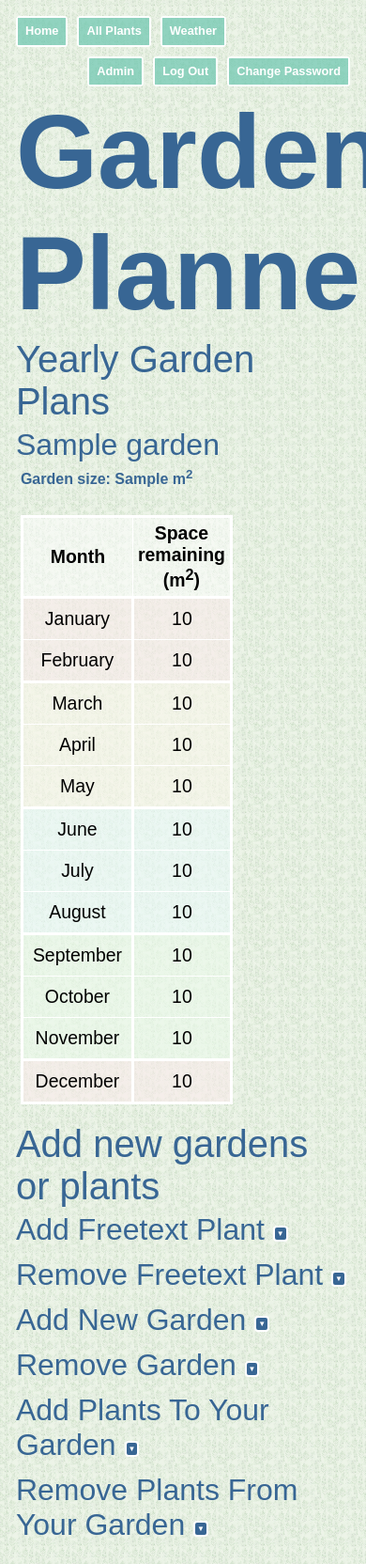
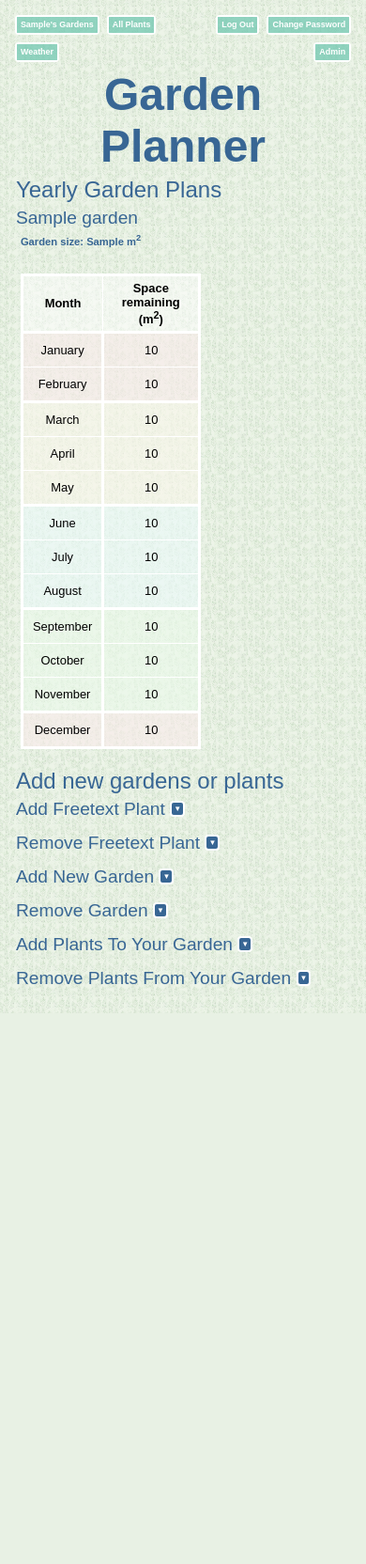
Before and after one commit to berternie9/garden-planner, a Flask app: page / in a window 390 px wide; the page is wider, and only the part inside the window is pictured. Shown: that part at 94% size. After the commit the page ends 1078 px from the top of that part, so only its background shows below. Run offline with Flask 3, Linux system fonts and the light colour scheme; the visitor is signed in with stand-in values (Sample User, id 1); a database or web service that is not in the repository returns one stand-in record (values such as "Sample title"); some libraries are stand-ins or nearby versions; some web fonts are replaced.

Commit message:
fixed bugs

```diff
--- a/app.py
+++ b/app.py
@@ -25,11 +25,17 @@
 app.config["SESSION_TYPE"] = "filesystem"
 Session(app)
 
-db = psycopg2.connect(host=os.environ['DB_HOST'],
-                      port=int(os.environ['DB_PORT']),
-                      database=os.environ['DB_NAME'],
-                      user=os.environ['DB_USER'],
-                      password=os.environ['DB_PASSWORD'])
+db = psycopg2.connect(host='***REMOVED***',
+                      port='5432',
+                      database='***REMOVED***',
+                      user='***REMOVED***',
+                      password='***REMOVED***')
+
+# db = psycopg2.connect(host=os.environ['DB_HOST'],
+#                       port=int(os.environ['DB_PORT']),
+#                       database=os.environ['DB_NAME'],
+#                       user=os.environ['DB_USER'],
+#                       password=os.environ['DB_PASSWORD'])
 
 if __name__ == "__main__":
     port = int(os.environ.get("PORT", 10000))
@@ -61,12 +67,13 @@
     with db.cursor(cursor_factory = psycopg2.extras.RealDictCursor) as cur:
         cur.execute("SELECT * FROM users WHERE username = %s", ('admin',))
         admin = cur.fetchall()
+        admin_id = None
 
         if len(admin) == 1:
-            if session["user_id"] == admin[0]["user_id"]:
-                admin_id = admin[0]["user_id"]
-        else:
-            admin_id = None
+            admin_id = admin[0]["user_id"]
+
+        cur.execute("SELECT * FROM users WHERE user_id = %s", (session["user_id"],))
+        username = cur.fetchall()[0]["username"]
 
         if request.method == "POST":
             # Add freetext plants or gardens (including require plants) to SQL database, per user input from form in index.html
@@ -179,9 +186,8 @@
                 if is_plant_in_db == False:
                     return error("Plant name not found.", 400)
 
-                cur.execute("SELECT plant_id FROM freetext_plants WHERE plant_name = %s AND user_id = %s", (request.form.get("plant_name_remove"), int(session["user_id"])))
+                cur.execute("SELECT plant_id FROM freetext_plants WHERE plant_name = %s AND user_id = %s", (request.form.get("plant_name_remove"), int(session["user_id"]),))
                 plant_id = cur.fetchall()
-
 
                 for i in range(len(plant_id)):
                   cur.execute("DELETE FROM freetext_plants WHERE plant_id = %s", (plant_id[i]["plant_id"],))
@@ -217,7 +223,7 @@
                     if garden_names_user[i]["garden_name"] == request.form.get("add_new_garden_name"):
                         return error("You already have a garden with that name.", 400)
 
-                cur.execute("INSERT INTO gardens (garden_name, garden_size_metres_squared, user_id) VALUES (%s, %s, %s)", (request.form.get("add_new_garden_name"), request.form.get("add_new_garden_size"), int(session["user_id"])))
+                cur.execute("INSERT INTO gardens (garden_name, garden_size_metres_squared, user_id) VALUES (%s, %s, %s)", (request.form.get("add_new_garden_name"), request.form.get("add_new_garden_size"), int(session["user_id"]),))
                 db.commit()
 
                 return redirect("/")
@@ -240,7 +246,7 @@
                 if is_plant_in_db == False:
                     return error("You don't have a garden with that name.", 400)
 
-                cur.execute("SELECT garden_id FROM gardens WHERE garden_name = %s AND user_id = %s", (request.form.get("remove_garden_name"), int(session["user_id"])))
+                cur.execute("SELECT garden_id FROM gardens WHERE garden_name = %s AND user_id = %s", (request.form.get("remove_garden_name"), int(session["user_id"]),))
                 garden_id = cur.fetchall()
 
                 for i in range(len(garden_id)):
@@ -292,7 +298,7 @@
                     return error("Is the plant freetext? Must select either yes or no.", 400)
 
                 garden_id = None
-                cur.execute("SELECT garden_id FROM gardens WHERE user_id = %s AND garden_name = %s", (int(session["user_id"]), request.form.get("add_plants_to_garden_garden_name")))
+                cur.execute("SELECT garden_id FROM gardens WHERE user_id = %s AND garden_name = %s", (int(session["user_id"]), request.form.get("add_plants_to_garden_garden_name"),))
                 garden_id = cur.fetchone()["garden_id"]
 
                 if garden_id == None:
@@ -448,9 +454,9 @@
                         plants_growing_each_month_of_year.append([])
                         space_remaining_each_month[i].append([])
                     for j in range(12):
-                        cur.execute("SELECT plants.plant_name, planted_in_gardens.number_of_plants, planted_in_gardens.months_to_remain_planted, plants.metres_squared_required, plants.perennial_or_annual FROM gardens INNER JOIN planted_in_gardens ON gardens.garden_id = planted_in_gardens.garden_id INNER JOIN plants ON planted_in_gardens.plant_id = plants.plant_id WHERE planted_in_gardens.month_planted = %s AND gardens.garden_id = %s AND gardens.user_id = %s AND planted_in_gardens.freetext = 'no'", (months_of_year[j], int(garden_ids_from_user[i]["garden_id"]), int(session["user_id"])),)
+                        cur.execute("SELECT plants.plant_name, planted_in_gardens.number_of_plants, planted_in_gardens.months_to_remain_planted, plants.metres_squared_required, plants.perennial_or_annual FROM gardens INNER JOIN planted_in_gardens ON gardens.garden_id = planted_in_gardens.garden_id INNER JOIN plants ON planted_in_gardens.plant_id = plants.plant_id WHERE planted_in_gardens.month_planted = %s AND gardens.garden_id = %s AND gardens.user_id = %s AND planted_in_gardens.freetext = 'no'", (months_of_year[j], int(garden_ids_from_user[i]["garden_id"]), int(session["user_id"]),))
                         monthly_plants_nonfreetext = cur.fetchall()
-                        cur.execute("SELECT freetext_plants.plant_name, planted_in_gardens.number_of_plants, planted_in_gardens.months_to_remain_planted, freetext_plants.metres_squared_required, freetext_plants.perennial_or_annual FROM gardens INNER JOIN planted_in_gardens ON gardens.garden_id = planted_in_gardens.garden_id INNER JOIN freetext_plants ON planted_in_gardens.plant_id = freetext_plants.plant_id WHERE planted_in_gardens.month_planted = %s AND gardens.garden_id = %s AND gardens.user_id = %s AND planted_in_gardens.freetext = 'yes'", (months_of_year[j], int(garden_ids_from_user[i]["garden_id"]), int(session["user_id"])),)
+                        cur.execute("SELECT freetext_plants.plant_name, planted_in_gardens.number_of_plants, planted_in_gardens.months_to_remain_planted, freetext_plants.metres_squared_required, freetext_plants.perennial_or_annual FROM gardens INNER JOIN planted_in_gardens ON gardens.garden_id = planted_in_gardens.garden_id INNER JOIN freetext_plants ON planted_in_gardens.plant_id = freetext_plants.plant_id WHERE planted_in_gardens.month_planted = %s AND gardens.garden_id = %s AND gardens.user_id = %s AND planted_in_gardens.freetext = 'yes'", (months_of_year[j], int(garden_ids_from_user[i]["garden_id"]), int(session["user_id"]),))
                         monthly_plants_freetext = cur.fetchall()
 
                         for k in range(len(monthly_plants_nonfreetext)):
@@ -487,7 +493,7 @@
                             plant_space_required = float(planted_gardens_from_user[i][j][k]["metres_squared_required"]) * float(planted_gardens_from_user[i][j][k]["number_of_plants"])
                             space_remaining_each_month[i][j] -= plant_space_required
 
-            return render_template("index.html", space_remaining_each_month=space_remaining_each_month, all_plant_names_in_garden=all_plant_names_in_garden, total_different_plants_in_garden=total_different_plants_in_garden, garden_ids_from_user=garden_ids_from_user, planted_gardens_from_user=planted_gardens_from_user, number_of_gardens_from_user=number_of_gardens_from_user, admin_id=admin_id, months_of_year=months_of_year)
+            return render_template("index.html", space_remaining_each_month=space_remaining_each_month, all_plant_names_in_garden=all_plant_names_in_garden, total_different_plants_in_garden=total_different_plants_in_garden, garden_ids_from_user=garden_ids_from_user, planted_gardens_from_user=planted_gardens_from_user, number_of_gardens_from_user=number_of_gardens_from_user, admin_id=admin_id, username=username, months_of_year=months_of_year)
 
 
 @app.route("/admin", methods=["GET", "POST"])
@@ -496,8 +502,12 @@
     with db.cursor(cursor_factory = psycopg2.extras.RealDictCursor) as cur:
         cur.execute("SELECT * FROM users WHERE username = %s", ('admin',))
         admin = cur.fetchall()
-        if len(admin) == 1 and session["user_id"] == admin[0]["user_id"]:
-            admin_id = admin[0]["user_id"]
+        admin_id = admin[0]["user_id"]
+
+        cur.execute("SELECT * FROM users WHERE user_id = %s", (session["user_id"],))
+        username = cur.fetchall()[0]["username"]
+
+        if len(admin) == 1 and session["user_id"] == admin_id:
             if request.method == "POST":
                 # Insert new data from admin page into database
 
@@ -629,7 +639,7 @@
                         ON plants.plant_id = freetext_plants_users.plant_id
                         WHERE plants.freetext = %s AND freetext_plants_users.user_id = %s
                         """,
-                        ('yes', int(session["user_id"]))
+                        ('yes', int(session["user_id"]),)
                     )
                     freetext_plant_names_from_user = cur.fetchall()
 
@@ -950,10 +960,8 @@
                     db.commit()
 
                     return redirect("/admin")
-
             else:
-                return render_template("admin.html", admin_id=admin_id)
-
+                return render_template("admin.html", admin_id=admin_id, username=username)
         else:
             return error("You are not an admin.", 401)
 
@@ -962,16 +970,18 @@
 @login_required
 def change_password():
     with db.cursor(cursor_factory = psycopg2.extras.RealDictCursor) as cur:
-        cur.execute("SELECT * FROM users WHERE username = 'admin'");
+        cur.execute("SELECT * FROM users WHERE username = 'admin'")
         admin = cur.fetchall()
 
-        if len(admin) == 1 and session["user_id"] == admin[0]["user_id"]:
+        admin_id = None
+        if len(admin) == 1:
             admin_id = admin[0]["user_id"]
 
+        cur.execute("SELECT * FROM users WHERE user_id = %s", (session["user_id"],))
+        username = cur.fetchall()[0]["username"]
+
         if request.method == "POST":
-            if not request.form.get("username"):
-                return error("Must provide username.", 400)
-            elif not request.form.get("new_password"):
+            if not request.form.get("new_password"):
                 return error("Must provide new password.", 400)
             elif not request.form.get("confirmation"):
                 return error("Must provide password confirmation.", 400)
@@ -981,24 +991,25 @@
 
             hash_password = generate_password_hash(request.form.get("new_password"))
 
-            cur.execute("UPDATE users SET hash_password = %s WHERE username = %s", (hash_password, request.form.get("username")))
+            cur.execute("UPDATE users SET hash_password = %s WHERE username = %s", (hash_password, username))
             db.commit()
 
             return redirect("/")
 
         else:
-            return render_template("change_password.html", admin_id=admin_id)
+            return render_template("change_password.html", admin_id=admin_id, username=username)
 
 
 @app.route("/information")
 @login_required
 def information():
      with db.cursor(cursor_factory = psycopg2.extras.RealDictCursor) as cur:
-        cur.execute("SELECT * FROM users WHERE username = 'admin'");
+        cur.execute("SELECT * FROM users WHERE username = 'admin'")
         admin = cur.fetchall()
+        admin_id = admin[0]["user_id"]
 
-        if len(admin) == 1 and session["user_id"] == admin[0]["user_id"]:
-            admin_id = admin[0]["user_id"]
+        cur.execute("SELECT * FROM users WHERE user_id = %s", (session["user_id"],))
+        username = cur.fetchall()[0]["username"]
 
         cur.execute("SELECT plant_name, duration_to_maturity_months, plant_spacing_metres, metres_squared_required, perennial_or_annual, january, february, march, april, may, june, july, august, september, october, november, december FROM plants ORDER BY plant_name")
         plants = cur.fetchall()
@@ -1075,7 +1086,7 @@
 
             companion_enemies = companion_enemies_buffer
 
-        return render_template("information.html", plants=plants, freetext_plants_from_user=freetext_plants_from_user, companion_friends=companion_friends, companion_enemies=companion_enemies, admin_id=admin_id)
+        return render_template("information.html", plants=plants, freetext_plants_from_user=freetext_plants_from_user, companion_friends=companion_friends, companion_enemies=companion_enemies, admin_id=admin_id, username=username)
 
 
 @app.route("/login", methods=["GET", "POST"])
@@ -1143,6 +1154,14 @@
 @app.route("/weather", methods=["GET", "POST"])
 @login_required
 def weather():
+    with db.cursor(cursor_factory = psycopg2.extras.RealDictCursor) as cur:
+        cur.execute("SELECT * FROM users WHERE user_id = %s", (session["user_id"],))
+        username = cur.fetchall()[0]["username"]
+
+        cur.execute("SELECT * FROM users WHERE username = 'admin'")
+        admin = cur.fetchall()
+        admin_id = admin[0]["user_id"]
+
     # Setup the Open-Meteo API client with cache and retry on error
     cache_session = requests_cache.CachedSession('.cache', expire_after = 3600)
     retry_session = retry(cache_session, retries = 5, backoff_factor = 0.2)
@@ -1228,4 +1247,4 @@
 
     daily_dataframe = pd.DataFrame(data = daily_data)
 
-    return render_template("weather.html", latitude=latitude, longitude=longitude, freetext_location=freetext_location, daily_dataframe=daily_dataframe)
+    return render_template("weather.html", latitude=latitude, longitude=longitude, freetext_location=freetext_location, daily_dataframe=daily_dataframe, username=username, admin_id=admin_id)
--- a/static/styles.css
+++ b/static/styles.css
@@ -255,3 +255,53 @@
     color: #386694;
     font-weight: bold;
 }
+
+@media (max-width: 600px) {
+
+    h1 {
+        font-size: 1.5rem;
+    }
+
+    h2 {
+        font-size: 1.2rem;
+    }
+
+    h3 {
+        font-size: 1rem;
+    }
+
+    .navbar_header {
+        font-size: 0.7rem;
+        display: flex;
+        flex-direction: row;
+        height: 3.5rem;
+    }
+
+    .navbar_ul:first-child {
+        justify-content: flex-start;
+    }
+
+    .navbar_ul:last-child {
+        justify-content: flex-end;
+    }
+
+    .navbar_header ul li {
+        margin: 4px;
+    }
+
+    .navbar_header ul li a {
+        padding: 4px;
+    }
+
+    .title {
+        font-size: 3rem;
+    }
+
+    .garden_size {
+        font-size: 0.7rem;
+    }
+
+    .yearly_garden_table {
+        font-size: 1rem;
+    }
+}
--- a/templates/change_password.html
+++ b/templates/change_password.html
@@ -6,7 +6,6 @@
 
 {% block main %}
     <form action="/change_password" method="post">
-        <input autocomplete="off" autofocus name="username" placeholder="Username" type="text">
         <input autocomplete="off" name="new_password" placeholder="New Password" type="password">
         <input autocomplete="off" name="confirmation" placeholder="Confirm Password" type="password">
         <button type="submit">Submit Password</button>
--- a/templates/index.html
+++ b/templates/index.html
@@ -111,7 +111,7 @@
         </form>
 
         <h2>Remove Freetext Plant <span><button type="button" id="hide_show_remove_freetext_plant">&#9660</button></span></h2>
-        <form id="remove_freetext_plant_form" action="/admin" method="post">
+        <form id="remove_freetext_plant_form" action="/" method="post">
             <label class="input_label">Plant name (lowercase):
                 <input autocomplete="off" name="plant_name_remove" placeholder="Plant name (lowercase)" type="text" pattern="[a-z\s]{1,}" required>
             </label>
--- a/templates/layout.html
+++ b/templates/layout.html
@@ -36,7 +36,7 @@
         <div class="navbar_header">
             {% if session["user_id"] %}
             <ul class="navbar_ul">
-                <li class="navbar_li_left"><a class="navbar_link" href="/">Home</a></li>
+                <li class="navbar_li_left"><a class="navbar_link" href="/">{{ username | capitalize }}'s Gardens</a></li>
                 <li class="navbar_li_left"><a class="navbar_link" href="/information">All Plants</a></li>
                 <li class="navbar_li_left"><a class="navbar_link" href="/weather">Weather</a></li>
             </ul>
```
Also changed, not shown: 1 other file.
